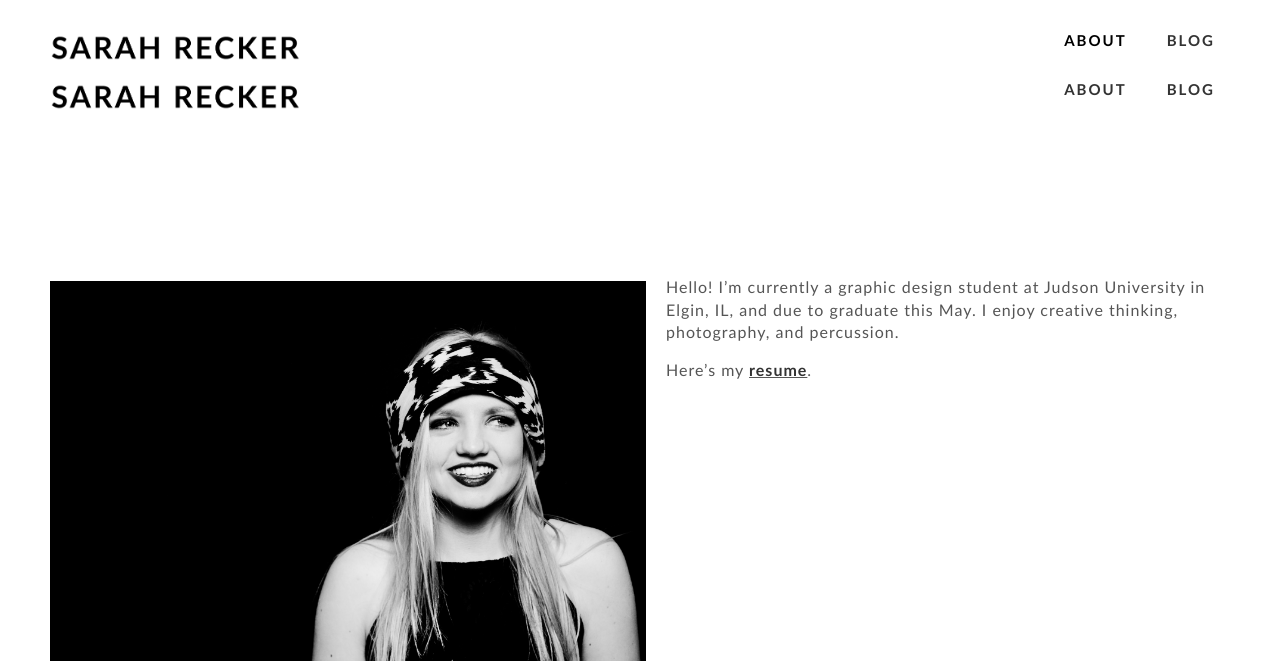
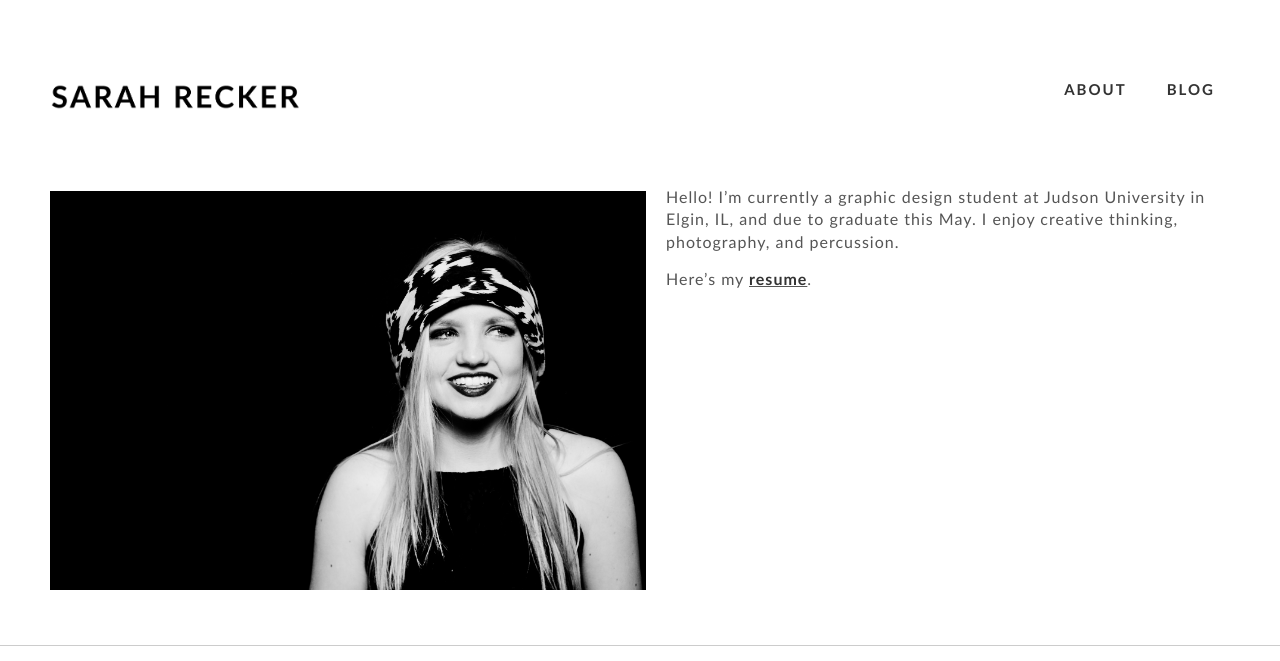
Before and after one commit to arecker/sarahrecker.com, a Jekyll site: the page built from about.html, in a window 1280 px wide. Shown: the top 661 px of the page. Built offline with Jekyll 4.4.1, drawn with Linux system fonts in a browser that asks for light colours; nearby versions of some CDN libraries; library files that are not in the unit come from our copies; grey boxes are pictures that could not be loaded.

Commit message:
Removes duplicate header

```diff
--- a/about.html
+++ b/about.html
@@ -2,29 +2,6 @@
 layout: default
 title: About
 ---
-<header id="header">
-  <div class="header_bottom">
-    <div class="container">
-      <div class="full_logo_cont">
-	<a href="{% link index.html %}">
-	  <img src="/img/logo.png" class="logo" alt="logo" /></a>
-      </div>
-      <div class="header_menu">
-	<ul id="main_header_menu" class="menu">
-	  <li id="menu-item-30" class="menu-item menu-item-type-post_type menu-item-object-page current-menu-item page_item page-item-27 current_page_item menu-item-30">
-	    <a href="{% link about.html %}">About</a>
-	  </li>
-	  <li id="menu-item-262" class="menu-item menu-item-type-custom menu-item-object-custom menu-item-262">
-	    <a href="http://blog.sarahrecker.com">Blog</a>
-	  </li>
-	</ul>
-      </div>
-      <div class="clear"></div>
-      <div class="clear"></div>
-    </div>
-  </div>
-</header>
-<div class="header_spacing"></div>
 <div id="content">
   <div class="container">
     <div id="single_cont">
```
